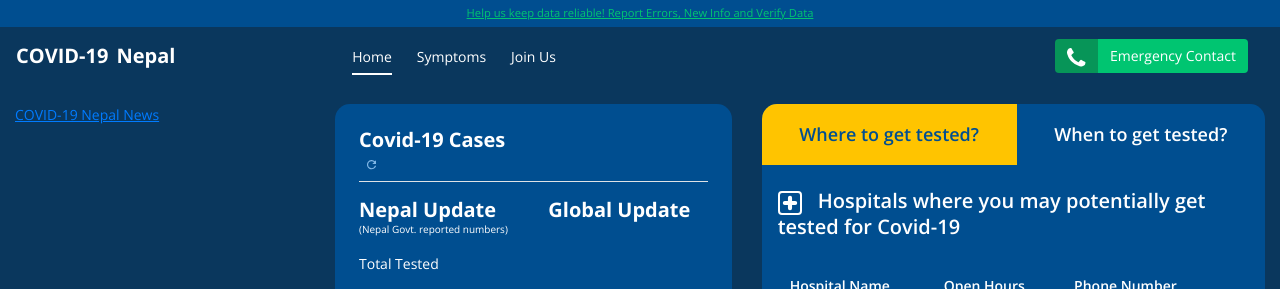
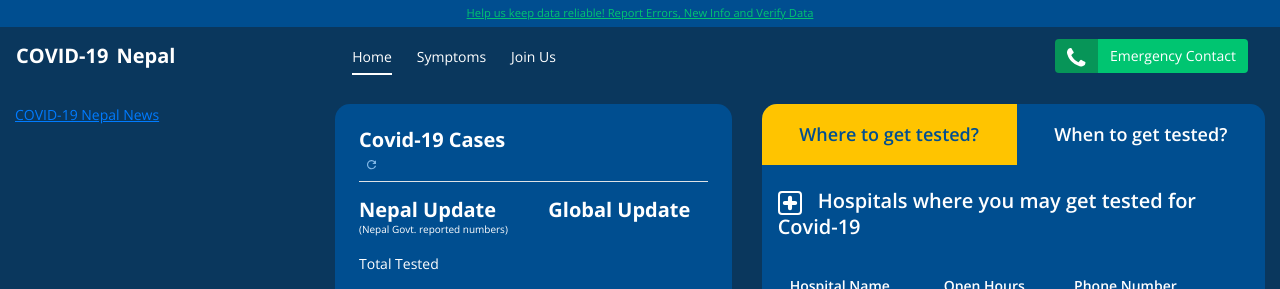
Before and after one commit to Fusemachines/covid-nepal-web, a React (Create React App) app: page / in a window 1280 px wide. Shown: the top 289 px of the page. Built offline with nearby package versions, Linux system fonts and the light colour scheme; no server answers.

Commit message:
top message bar added

```diff
--- a/src/routes/dashboard/landing/testingInfo/TestingInfoTabs/WhereToTest/WhereToTest.tsx
+++ b/src/routes/dashboard/landing/testingInfo/TestingInfoTabs/WhereToTest/WhereToTest.tsx
@@ -7,7 +7,7 @@ const WhereToTest: FC<{}> = () => {
     <div className="px-3 py-4">
       <div className="h5 m-0">
         <HospitalCross />
-        Hospitals where you may potentially get tested for Covid-19
+        Hospitals where you may get tested for Covid-19
       </div>
       <div className="mt-4">
         <AllocatedHospitalsTable />
```
